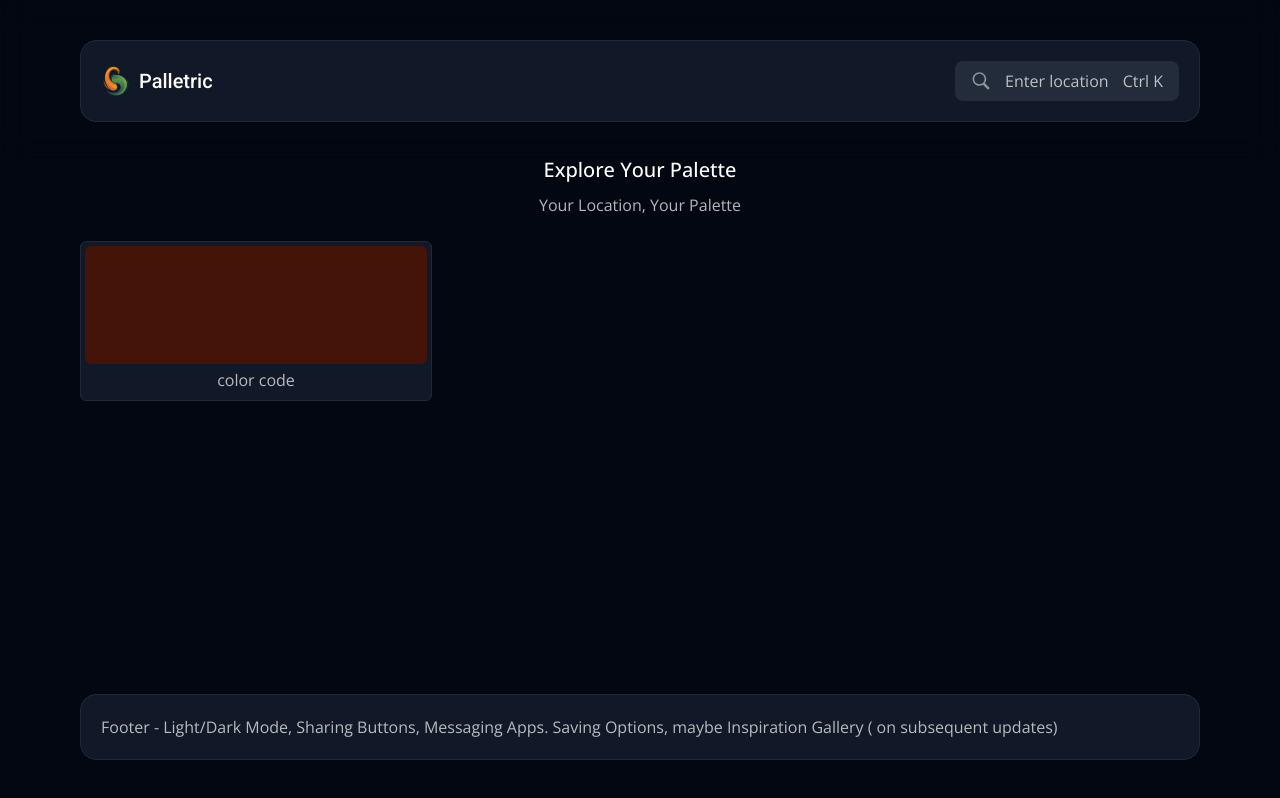
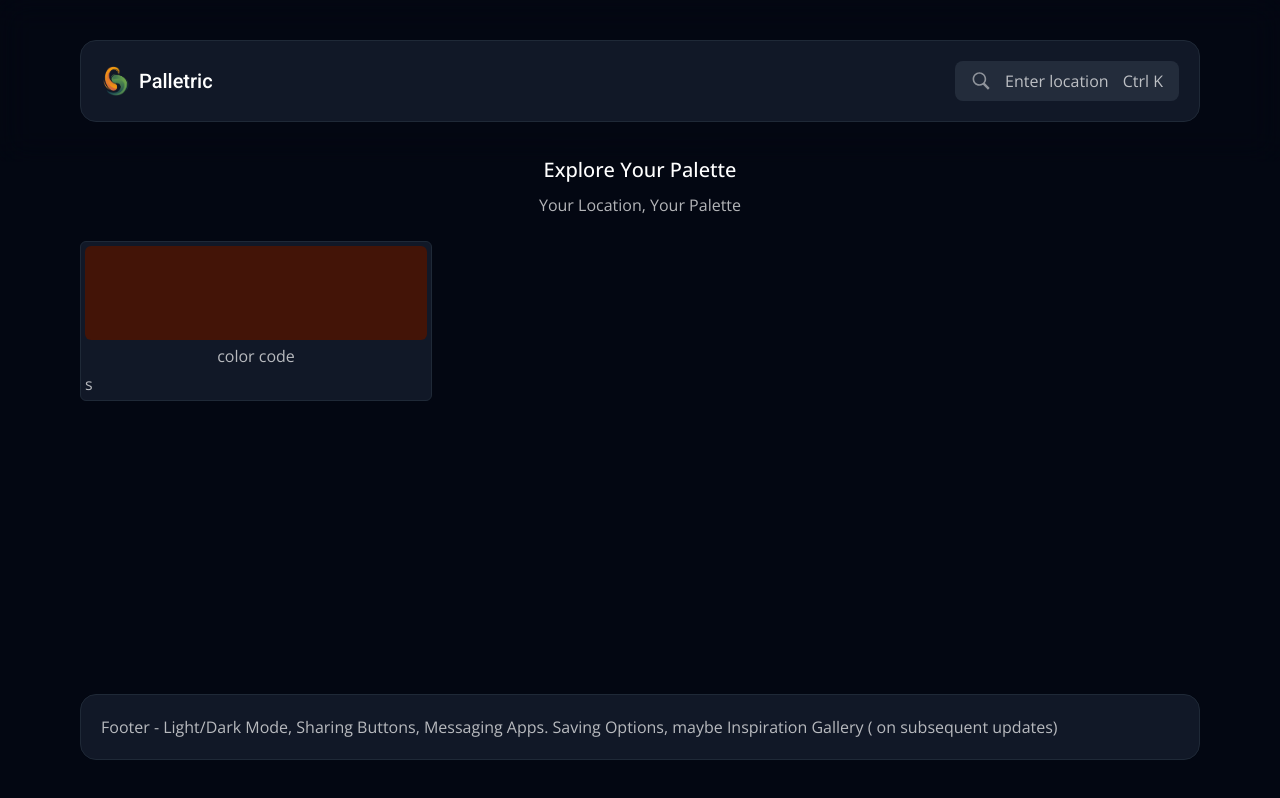
Before and after one commit to Joshardals/Palletric, a Next.js app: page / in a window 1280 px wide. Built offline with nearby package versions, Linux system fonts and the light colour scheme; no server answers.

Commit message:
initial commit

```diff
--- a/components/shared/ColorTiles.tsx
+++ b/components/shared/ColorTiles.tsx
@@ -6,7 +6,7 @@
       "
       >
         <div className=" bg-orange-950 rounded-md flex-1" />
-        <div className="text-center p-1">color code</div>
+        <div className="text-center p-1">color code</div>s
       </div>
       {/* Where I will display the color codes on mobile devices */}
     </div>
```
